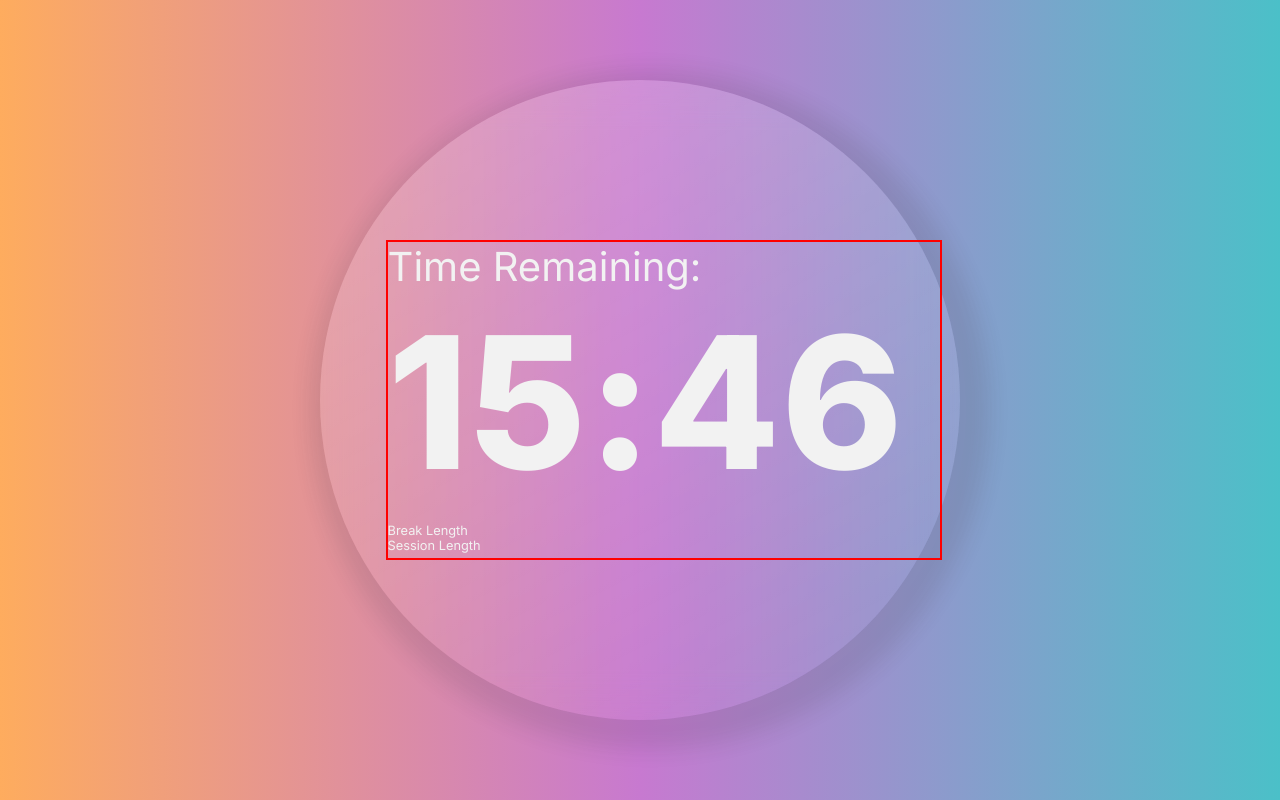
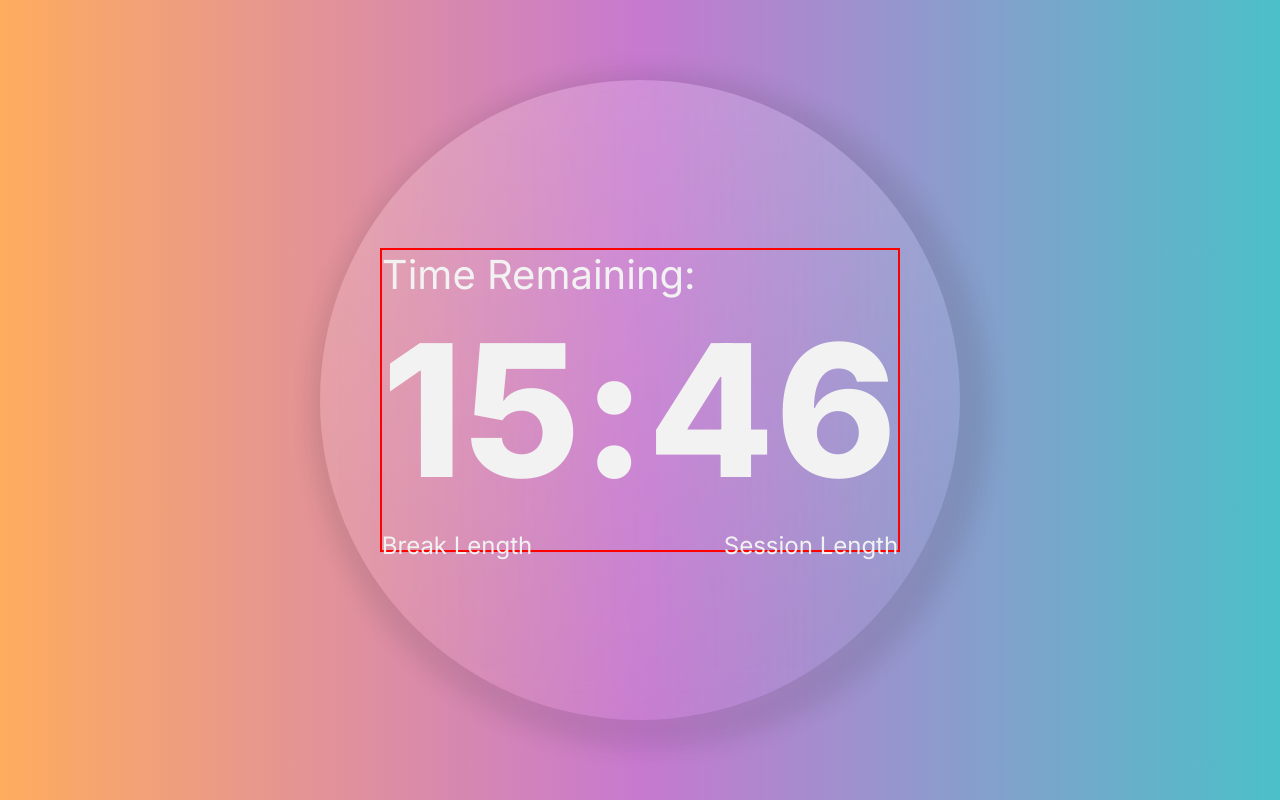
Before and after one commit to MFarabi619/pomodoro-clock, a React (Vite) app: page / in a window 1280 px wide. Built offline with nearby package versions, Linux system fonts and the light colour scheme.

Commit message:
Make container-2 display flex and space between

```diff
--- a/src/Components/Clock/Clock.scss
+++ b/src/Components/Clock/Clock.scss
@@ -15,11 +15,8 @@ img {
 }
 
 .container-1 {
-  width: 87%;
-  height: 50%;
   color: $light-theme-text;
   border: 2px solid red;
-  margin-left: 3rem;
 }
 
 .time-remaining {
@@ -33,7 +30,9 @@ img {
 }
 
 .container-2 {
+  display: flex;
+  justify-content: space-between;
   position: relative;
   bottom: -10px;
-  font-size: 0.8rem;
+  font-size: 3vmin;
 }
```
